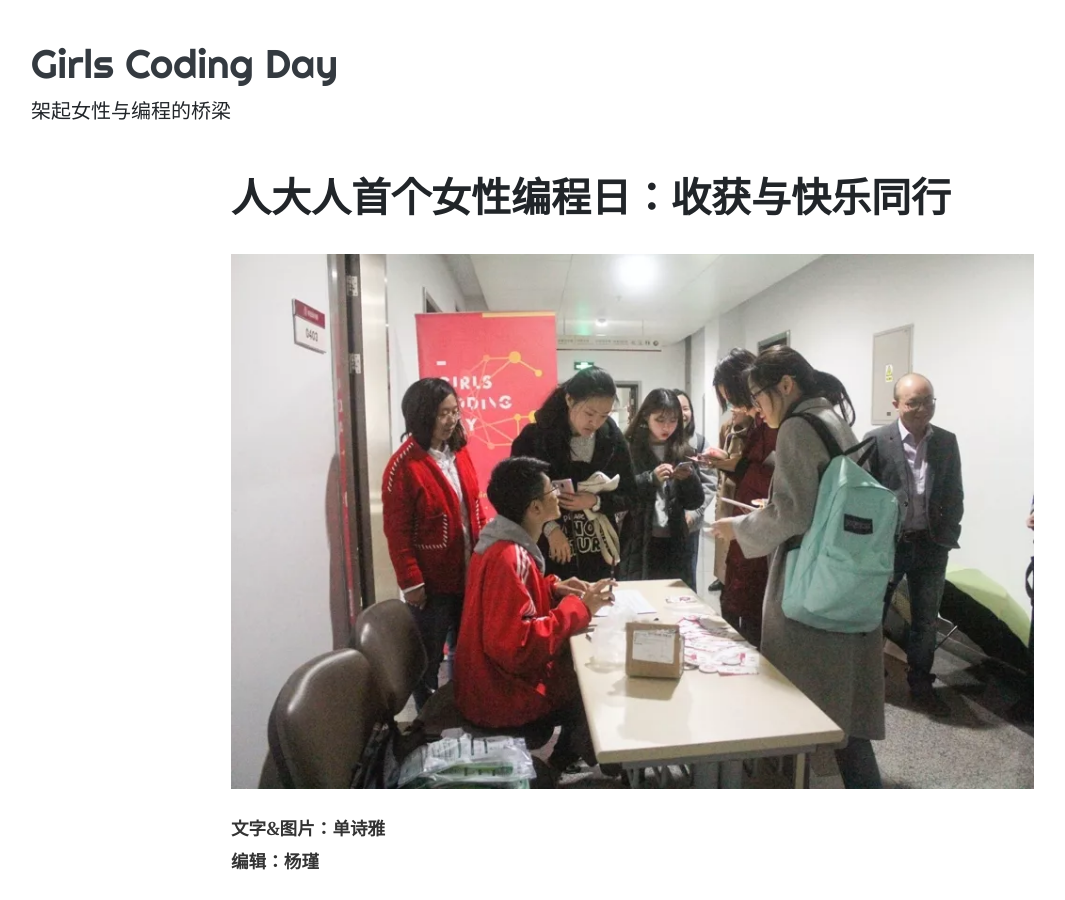
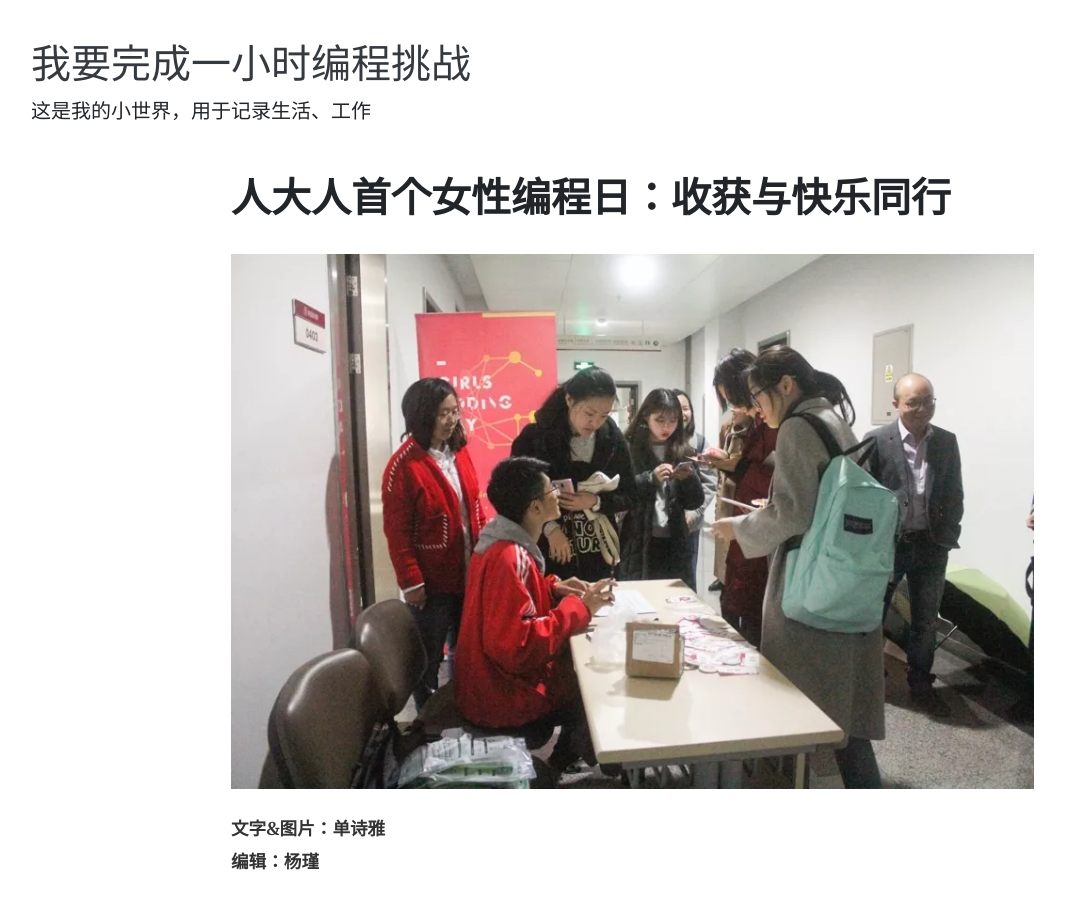
Before and after one commit to Yibingggggg/my-first-blog, a Jekyll site: the page built from _posts/2018-11-05-my-first-post.md, in a window 1280 px wide and 900 px high. Shown: the whole window, without its empty margins (54-1119 px from the left). Built offline with Jekyll 4.4.1, drawn with Linux system fonts in a browser that asks for light colours; nearby versions of some CDN libraries; some of the changed text lies outside the part shown.

Commit message:
更新配置文件
自定义了标题

```diff
--- a/_config.yml
+++ b/_config.yml
@@ -1,12 +1,12 @@
 # "/" + 仓库的名字. 资源文件的路径组成部分
-baseurl: "/Girls-Coding-Day-Jekyll-blog-2"
+baseurl: "/my-first-blog"
 
 # 网页的标题
-title: "Girls Coding Day"
+title: "科技遇见她"
 # 网站的主标题
-name: "Girls Coding Day"
-# 网站副标题
-description: "架起女性与编程的桥梁"
+name: "我要完成一小时编程挑战"
+# 网站的副标题
+description: "这是我的小世界，用于记录生活、工作"
 
 # 分页配置
 # 每页文章数量
```
